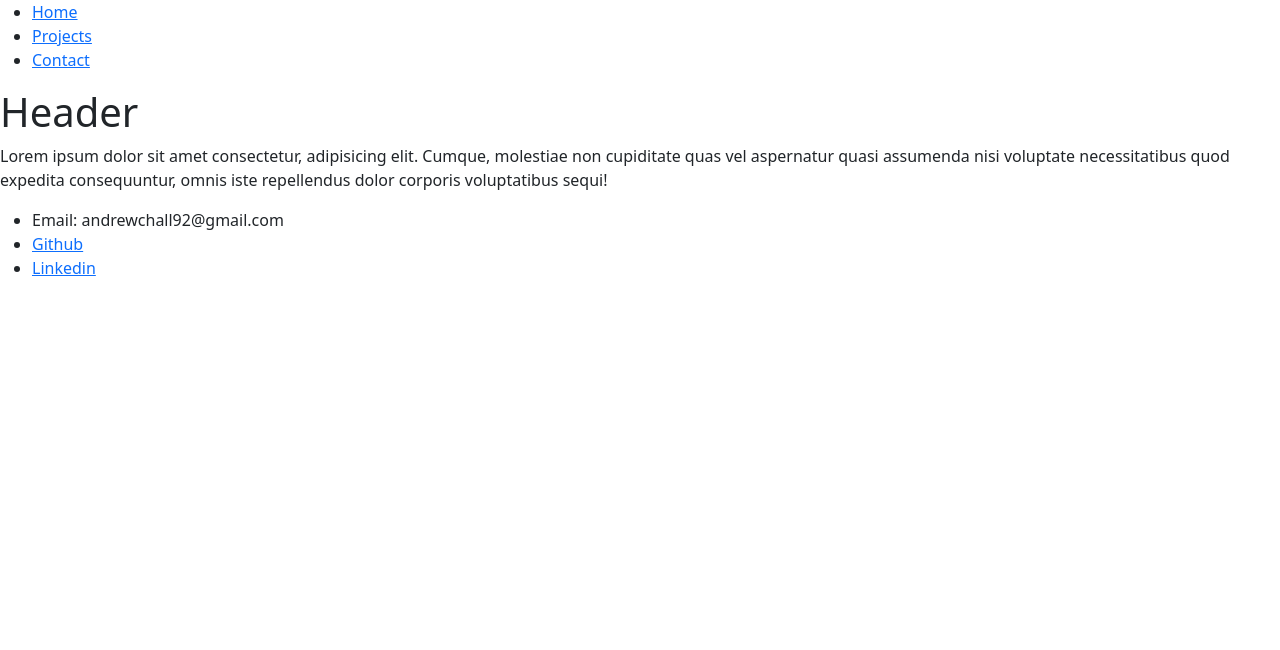
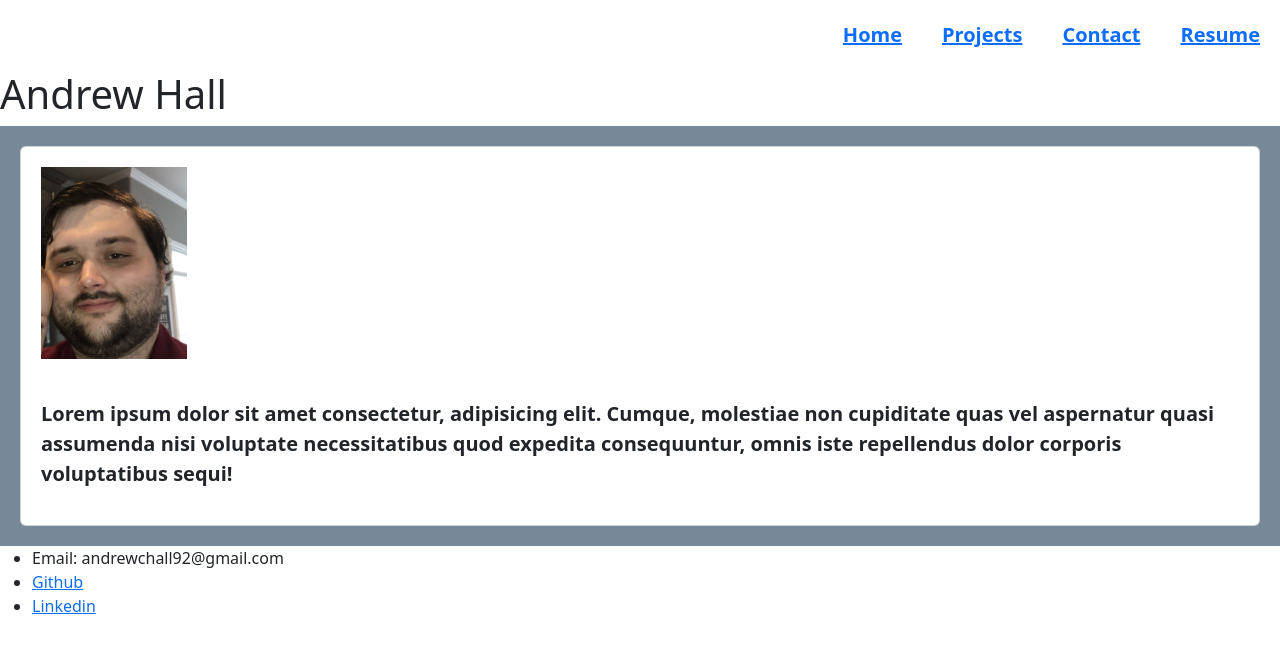
Before and after one commit to Andrewchall92/my-portfolio, a React (Vite) app: page / in a window 1280 px wide. Shown: the top 650 px of the page. Built offline with nearby package versions, Linux system fonts and the light colour scheme.

Commit message:
Styled the nav links and added a resume download. I also added a picture and styled the about me section

```diff
--- a/src/components/About.jsx
+++ b/src/components/About.jsx
@@ -1,11 +1,17 @@
 import React from "react";
+import "./style.css";
 
 function About() {
     return (
-      <section>
-        <p> Lorem ipsum dolor sit amet consectetur, adipisicing elit.
+      <section class="home-page">
+        <div class= "card">
+          <img src="../../../Assets/me.jpg" class="card-img-left" alt="picture of author" />
+          <p>
+          Lorem ipsum dolor sit amet consectetur, adipisicing elit.
           Cumque, molestiae non cupiditate quas vel aspernatur quasi assumenda nisi voluptate necessitatibus quod expedita
-          consequuntur, omnis iste repellendus dolor corporis voluptatibus sequi!</p>
+          consequuntur, omnis iste repellendus dolor corporis voluptatibus sequi!
+          </p>
+        </div>
       </section>
     );
   }
--- a/src/components/Header.jsx
+++ b/src/components/Header.jsx
@@ -3,7 +3,7 @@ import React from "react";
 function Header() {
     return (
       <header>
-        <h1>Header</h1>
+        <h1>Andrew Hall</h1>
       </header>
     );
   }
--- a/src/components/NavTabs.jsx
+++ b/src/components/NavTabs.jsx
@@ -1,18 +1,22 @@
 import { Link } from 'react-router-dom';
+import "./style.css";
 
 function NavTabs() {
 
   return (
-    <ul>
-      <li>
+    <ul class= "nav justify-content-end">
+      <li class="nav-item" >
         <Link to="/">Home</Link>
       </li>
-      <li>
+      <li class="nav-item">
         <Link to="/ProjectsPage">Projects</Link>
       </li>
-      <li>
+      <li class="nav-item">
         <Link to="/ContactPage">Contact</Link>
       </li>
+      <li class="nav-item">
+      <a href="../../Assets/documents/Resume.pdf" download>Resume</a>
+    </li>
     </ul>
   );
 }
--- /dev/null
+++ b/src/components/style.css
@@ -0,0 +1,20 @@
+.home-page {
+    padding: 20px;
+    background-color: lightslategrey;
+}
+.home-page img {
+    width: 15%;
+    padding: 20px;
+}
+
+.home-page p {
+    font-size: 20px;
+    font-weight: bold;
+    padding: 20px;
+}
+
+.nav-item {
+    font-size: 20px;
+    font-weight: bold;
+    padding: 20px;
+}
```
Also changed, not shown: Assets/me.jpg (added), 1 other file (tests, documents, lock files or other folders).
